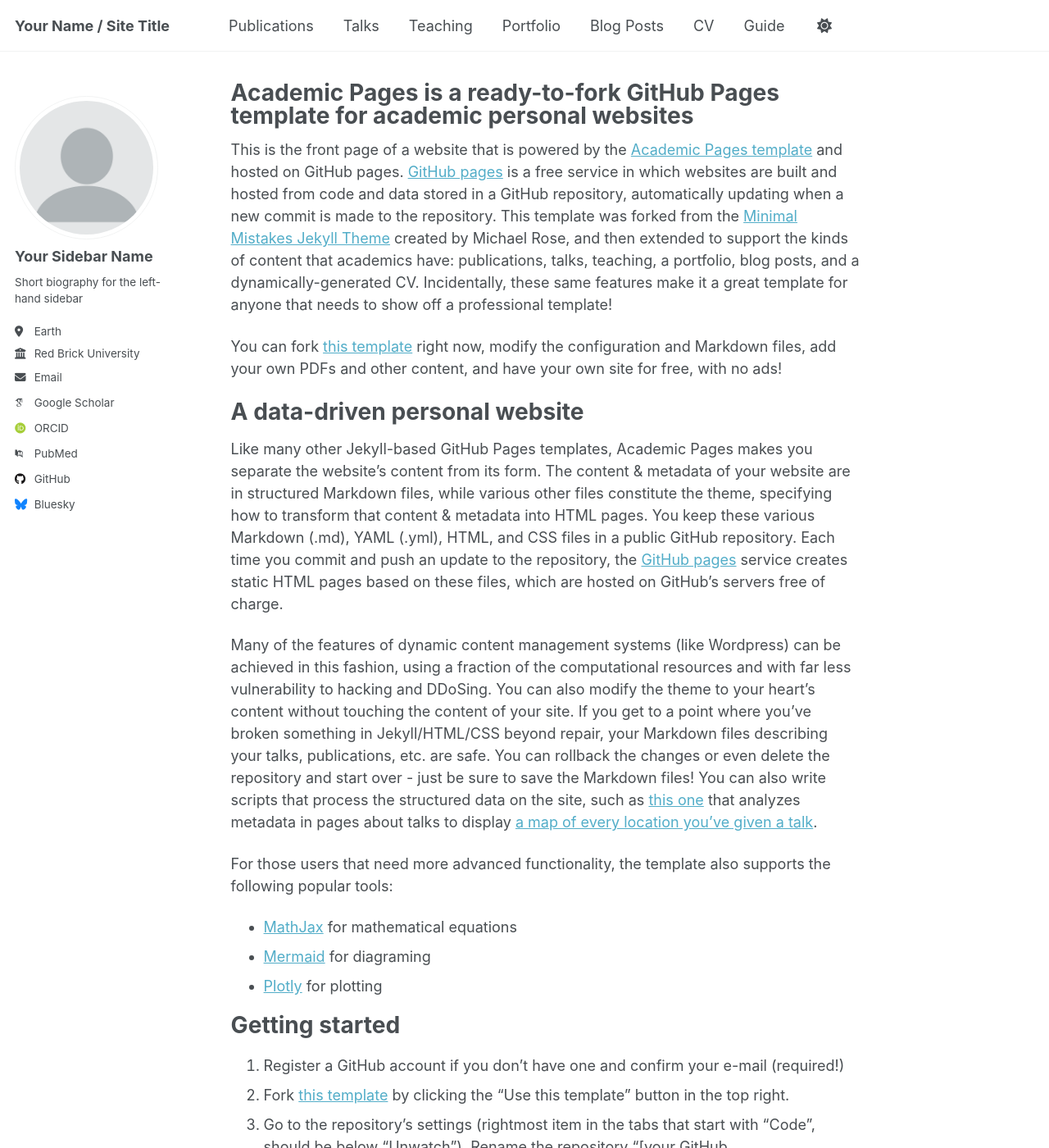
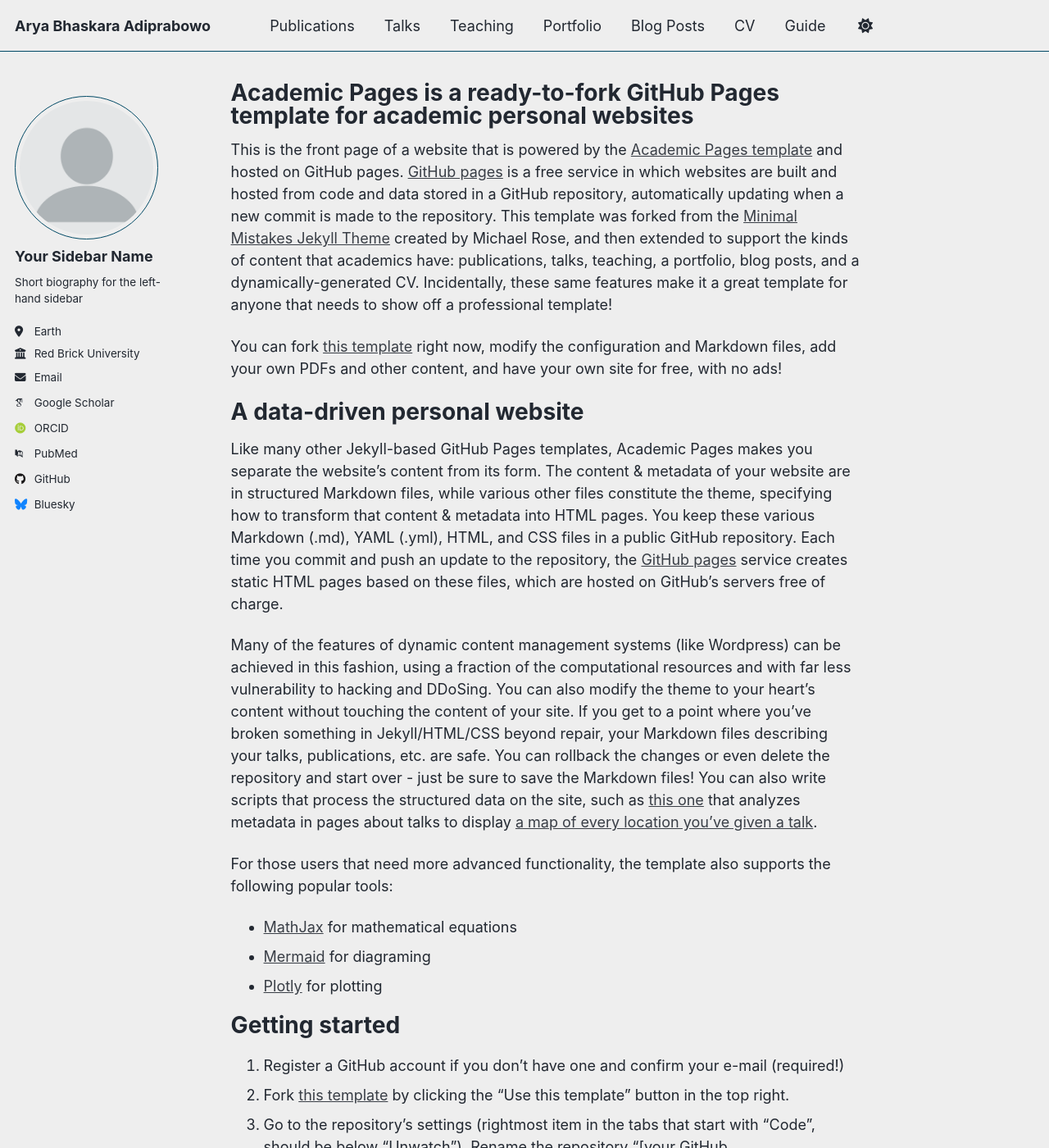
Before and after one commit to aryabhaskara/aryabhaskara.github.io, a Jekyll site: the page built from _pages/about.md, in a window 1280 px wide and 1400 px high. Shown: the whole window at 82% size. Built offline with Jekyll 4.4.1, drawn with Linux system fonts in a browser that asks for light colours; some web fonts are replaced; a script that is not in the unit is left out; some of the changed text lies outside the part shown.

Commit message:
Update _config.yml
Add name

```diff
--- a/_config.yml
+++ b/_config.yml
@@ -8,15 +8,15 @@
 
 # Basic Site Settings
 locale                   : "en-US"
-site_theme               : "default" # Currently available options are "default", "air"
-title                    : "Your Name / Site Title"
+site_theme               : "air" # Currently available options are "default", "air"
+title                    : "Arya Bhaskara Adiprabowo"
 title_separator          : "-"
-name                     : &name "Your Name"
-description              : &description "Your Name's academic portfolio"   # Update this with a general description of your site, this is the default if not overridden by a page
-url                      : https://academicpages.github.io # The base hostname & protocol for your site e.g. "https://[your GitHub username].github.io",
+name                     : &name "Arya"
+description              : &description "Arya's academic portfolio"   # Update this with a general description of your site, this is the default if not overridden by a page
+url                      : https://aryabhaskara.github.io # The base hostname & protocol for your site e.g. "https://[your GitHub username].github.io",
                                                            # or if you already have some other page hosted on Github then use "https://[your GitHub username].github.io/[Your Repo Name]"
 baseurl                  : "" # the subpath of your site, e.g. "/blog"
-repository               : "academicpages/academicpages.github.io"
+repository               : "aryabhaskara.github.io"
 
 # Site Author - The following control what appear as part of the author content on the side bar.
 #               If a field is blank the icon and link will not appear, otherwise it will be shown.
```
